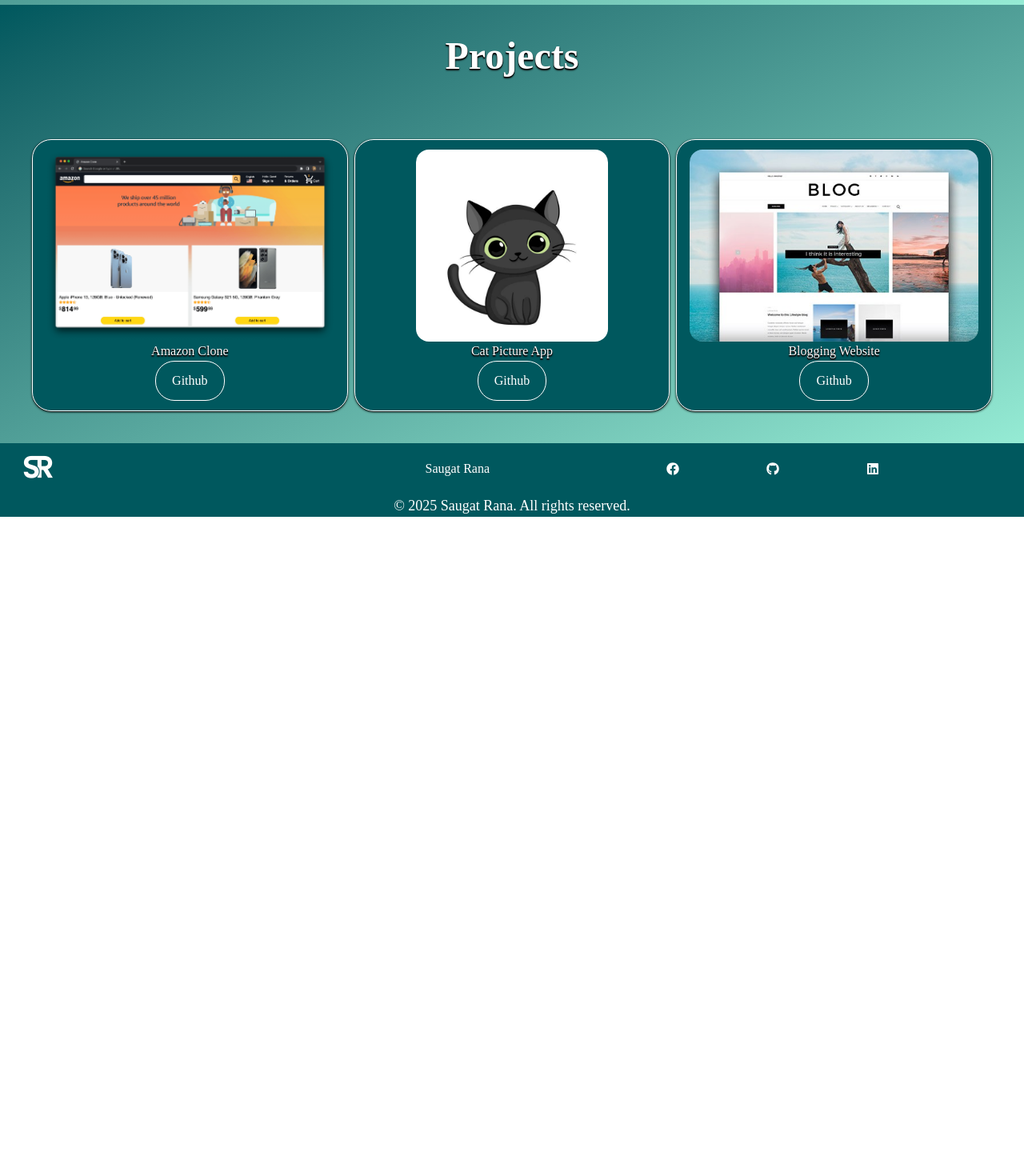
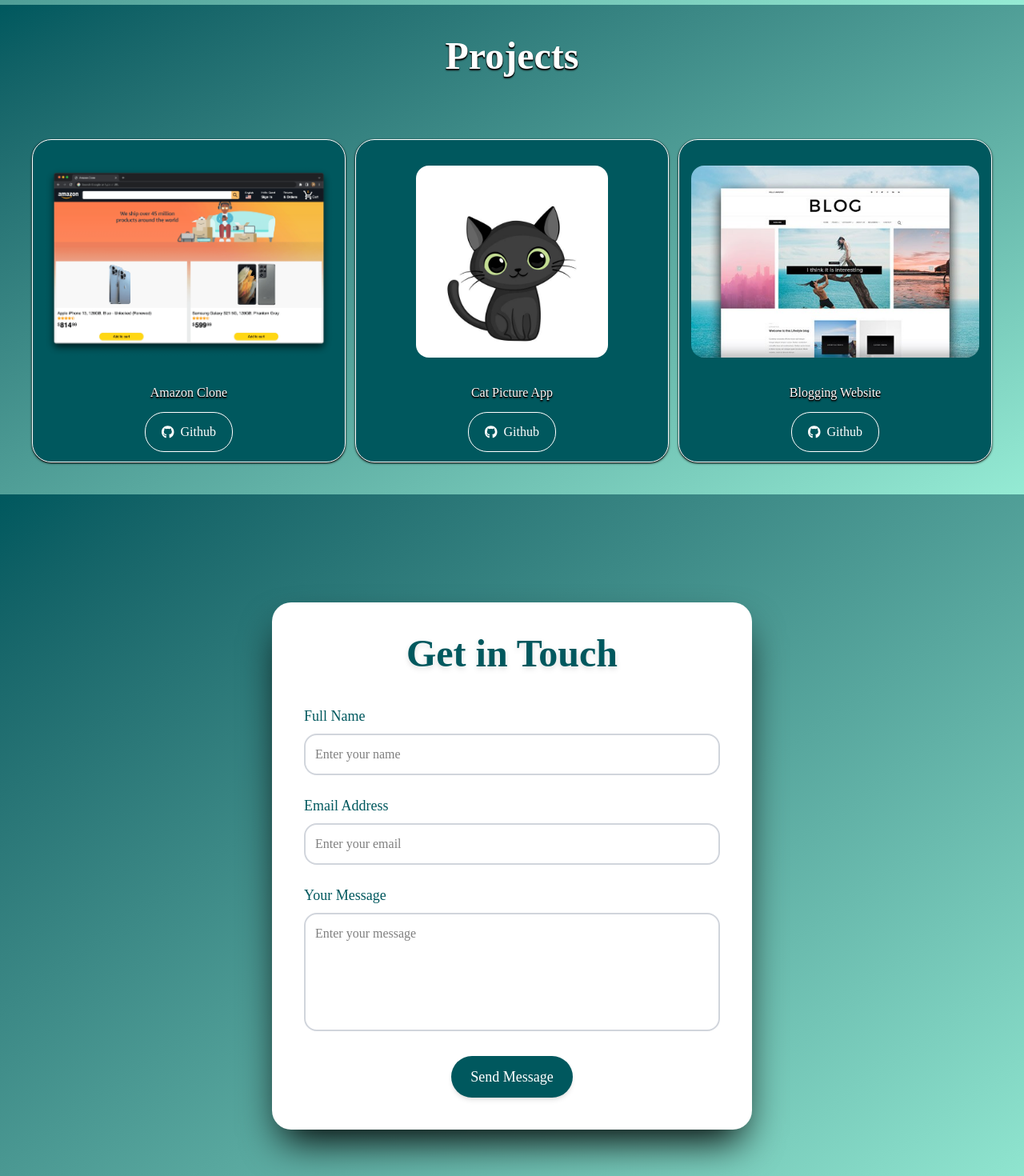
Before and after one commit to SAUGAT2060/Portfolio, a React (Vite) app: page /Contact in a window 1280 px wide. Shown: the part 2600-4070 px from the top of the page at 80% size. Before the commit the page ends 3246 px from the top, so only its background shows below. Built offline with nearby package versions, Linux system fonts and the light colour scheme; a web font is replaced by a local one.

Commit message:
Done with UI

```diff
--- a/package.json
+++ b/package.json
@@ -10,6 +10,9 @@
     "preview": "vite preview"
   },
   "dependencies": {
+    "@fortawesome/fontawesome-svg-core": "^6.7.2",
+    "@fortawesome/free-brands-svg-icons": "^6.7.2",
+    "@fortawesome/react-fontawesome": "^0.2.2",
     "@tailwindcss/vite": "^4.1.11",
     "react": "^19.1.0",
     "react-dom": "^19.1.0",
--- a/src/App.jsx
+++ b/src/App.jsx
@@ -1,4 +1,4 @@
-import { Home,About,Experience, Header,Footer,Skills, Project } from "./component"
+import { Home,About,Experience, Header,Footer,Skills, Project,Contact } from "./component"
 function App() {
 
 
@@ -11,7 +11,7 @@ function App() {
    <Experience/>
    <Skills/>
    <Project/>
-
+   <Contact/>
    <Footer/>
 
    </>
--- a/src/component/Contact/Contact.jsx
+++ b/src/component/Contact/Contact.jsx
@@ -2,7 +2,61 @@ import React from 'react'
 
 function Contact() {
   return (
-    <div>Contact</div>
+   <div className='items-center font-winky bg-gradient-to-br from-[#00585E] to-[#95ebd4] px-10 text-center py-16'>
+  <section className='flex justify-center items-center min-h-screen'>
+    <form
+      action=""
+      className='max-w-[600px] w-full bg-white px-10 py-10 rounded-3xl shadow-2xl shadow-black'
+    >
+      <h1 className='text-5xl font-semibold text-[#00585E] drop-shadow-md pb-10'>Get in Touch</h1>
+
+
+      <div className='mb-6 text-left'>
+        <label htmlFor="name" className='block text-lg text-[#00585E] font-medium mb-2'>Full Name</label>
+        <input
+          type="text"
+          id="name"
+          placeholder='Enter your name'
+          required
+          className='w-full p-3 rounded-2xl border-2 border-gray-300 focus:outline-none focus:border-[#00585E]'
+        />
+      </div>
+
+
+      <div className='mb-6 text-left'>
+        <label htmlFor="email" className='block text-lg text-[#00585E] font-medium mb-2'>Email Address</label>
+        <input
+          type="email"
+          id="email"
+          placeholder='Enter your email'
+          required
+          className='w-full p-3 rounded-2xl border-2 border-gray-300 focus:outline-none focus:border-[#00585E]'
+        />
+      </div>
+
+
+      <div className='mb-6 text-left'>
+        <label htmlFor="message" className='block text-lg text-[#00585E] font-medium mb-2'>Your Message</label>
+        <textarea
+          id="message"
+          placeholder='Enter your message'
+          rows="5"
+          required
+          className='w-full p-3 rounded-2xl border-2 border-gray-300 focus:outline-none focus:border-[#00585E] resize-none'
+        ></textarea>
+      </div>
+
+
+      <button
+        type='submit'
+        className='bg-[#00585E] text-white text-lg px-6 py-3 rounded-full shadow-md hover:bg-[#003f44] transition duration-300'
+      >
+        Send Message
+      </button>
+    </form>
+  </section>
+</div>
+
   )
 }
 
--- a/src/component/Project/Project.jsx
+++ b/src/component/Project/Project.jsx
@@ -2,32 +2,45 @@ import React from 'react'
 import Amazon from '../../Images/AMAZON.png'
 import Cat from '../../Images/Cat.jpg'
 import Blog from '../../Images/BLOG.jpg'
+import { FontAwesomeIcon } from '@fortawesome/react-fontawesome';
+import { faGithub } from '@fortawesome/free-brands-svg-icons';
+
 function Project() {
   return (
     <div className='items-center font-winky  bg-linear-to-br from-[#00585E] to-[#95ebd4] px-10 text-center'>
       <h1 className='text-5xl font-semibold text-white text-shadow-sm text-shadow-black py-10'>Projects</h1>
-      <div className='grid grid-cols-[repeat(auto-fit,minmax(200px,1fr))] gap-2 py-10'>
+      <div className='grid grid-cols-[repeat(auto-fit,minmax(250px,1fr))] gap-3 py-10'>
       <div className='border border-white  rounded-3xl shadow-black shadow-sm px-3 py-3 bg-[#00585E]'>
-        <img src={Amazon} alt="Amazon"  className='h-60 rounded-2xl m-auto'/>
+        <img src={Amazon} alt="Amazon"  className='h-60 rounded-2xl m-auto my-5'/>
         <div>
-          <h1 className='text-white text-shadow-sm text-shadow-black'>Amazon Clone</h1>
-          <button className='rounded-3xl bg-[#00585E] px-5 py-3 border border-white text-white'>Github</button>
+          <h1 className='text-white text-shadow-sm text-shadow-black py-3'>Amazon Clone</h1>
+          <button className='rounded-3xl bg-[#00585E] px-5 py-3 border border-white text-white flex items-center gap-2 m-auto'>
+  <FontAwesomeIcon icon={faGithub} />
+  Github
+</button>
         </div>
 
       </div>
        <div className='border border-white  rounded-3xl shadow-black shadow-sm px-3 py-3 bg-[#00585E]'>
-        <img src={Cat} alt="Cat"  className='h-60 m-auto rounded-2xl'/>
+        <img src={Cat} alt="Cat"  className='h-60 m-auto rounded-2xl my-5'/>
         <div>
-          <h1 className='text-white text-shadow-sm text-shadow-black'>Cat Picture App</h1>
-          <button className='rounded-3xl bg-[#00585E] px-5 py-3 border border-white text-white'>Github</button>
+          <h1 className='text-white text-shadow-sm text-shadow-black py-3'>Cat Picture App</h1>
+
+<button className='rounded-3xl bg-[#00585E] px-5 py-3 border border-white text-white flex items-center gap-2 m-auto'>
+  <FontAwesomeIcon icon={faGithub} />
+  Github
+</button>
         </div>
 
       </div>
       <div className='border border-white  rounded-3xl shadow-black shadow-sm px-3 py-3 bg-[#00585E]'>
-        <img src={Blog} alt="CaBlogt"  className='h-60 m-auto rounded-2xl'/>
+        <img src={Blog} alt="CaBlogt"  className='h-60 m-auto rounded-2xl my-5'/>
         <div>
-          <h1 className='text-white text-shadow-sm text-shadow-black'>Blogging Website </h1>
-          <button className='rounded-3xl bg-[#00585E] px-5 py-3 border border-white text-white'>Github</button>
+          <h1 className='text-white text-shadow-sm text-shadow-black py-3'>Blogging Website </h1>
+        <button className='rounded-3xl bg-[#00585E] px-5 py-3 border border-white text-white flex items-center gap-2 m-auto'>
+  <FontAwesomeIcon icon={faGithub} />
+  Github
+</button>
         </div>
 
       </div>
```
Also changed, not shown: 1 other file (tests, documents, lock files or other folders).
